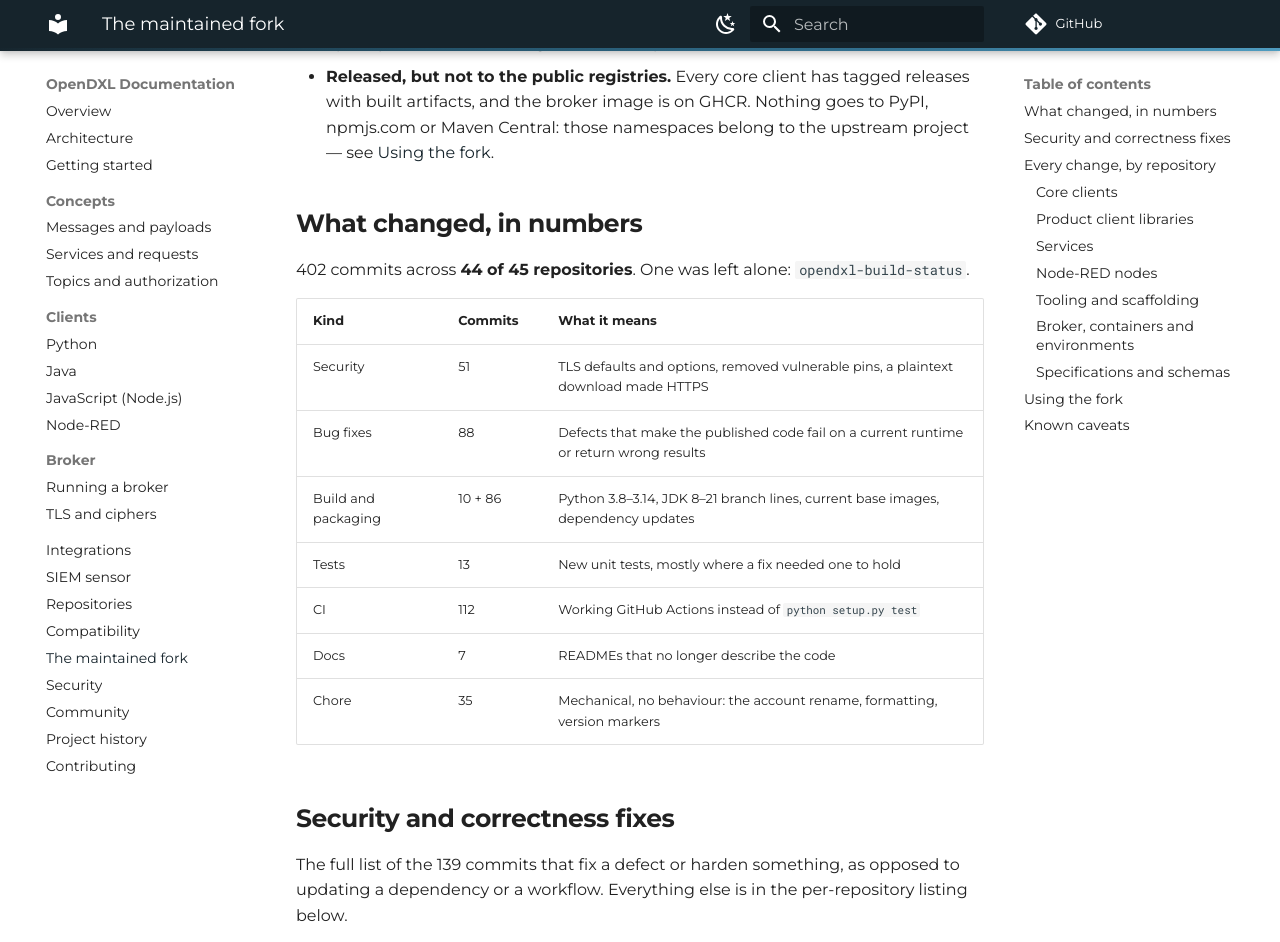
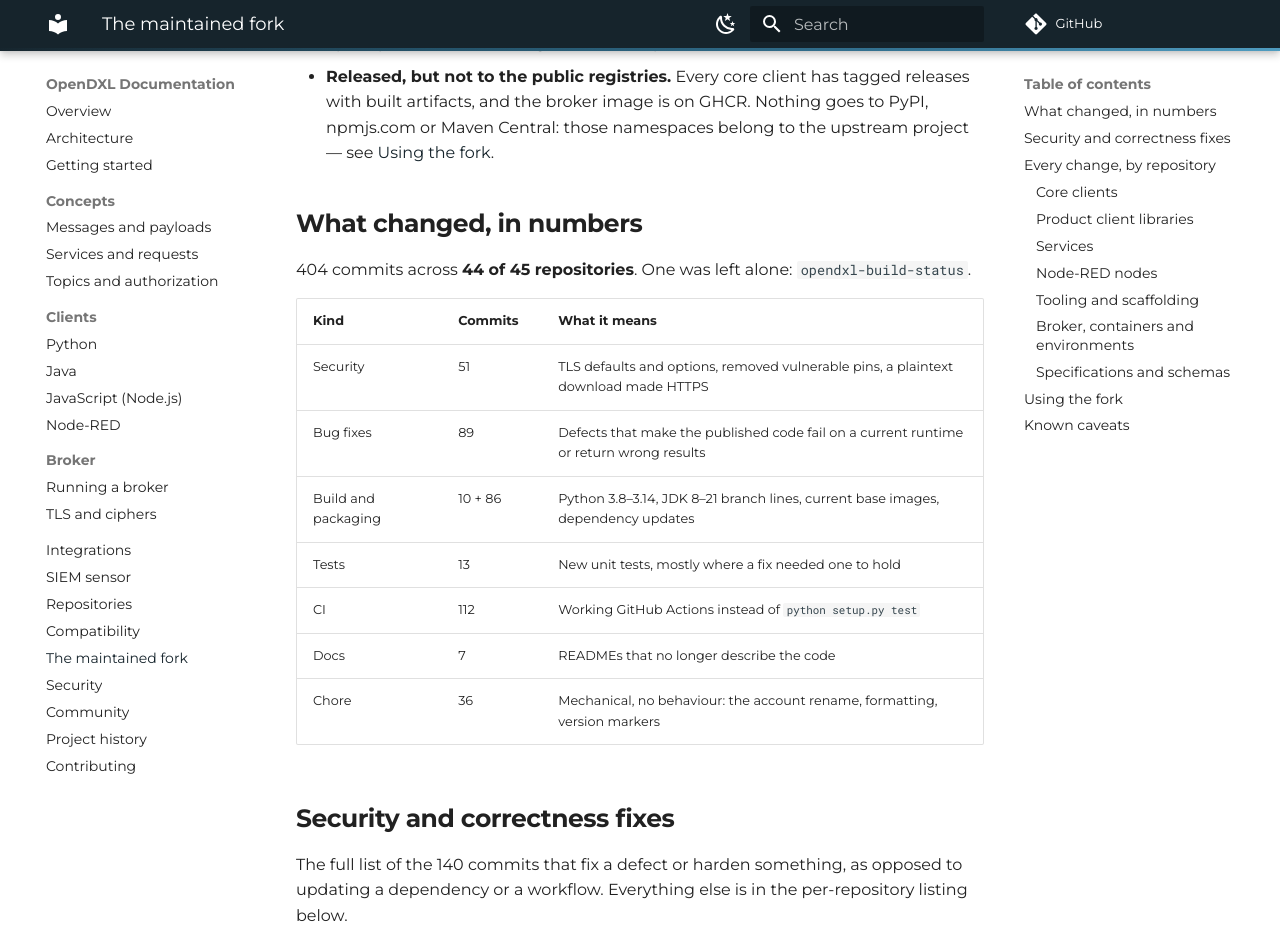
Before and after one commit to JMuellerTX/opendxl-docs, an MkDocs documentation site: the page built from docs/fork.md, in a window 1280 px wide and 1400 px high, scrolled down 535 px. Shown: the top 942 px of the window. Built offline with MkDocs 1.6.1 and Material for MkDocs 9.7.7, drawn with Linux system fonts in a browser that asks for light colours; comment, search, counter and statistics services are not loaded; some of the changed text lies outside the part shown.

Commit message:
Regenerate docs/fork.md for 404 commits

```diff
--- a/docs/fork.md
+++ b/docs/fork.md
@@ -25,22 +25,22 @@ repositories**.
 
 ## What changed, in numbers
 
-402 commits across **44 of 45 repositories**. One was left alone:
+404 commits across **44 of 45 repositories**. One was left alone:
 `opendxl-build-status`.
 
 | Kind | Commits | What it means |
 |---|---|---|
 | Security | 51 | TLS defaults and options, removed vulnerable pins, a plaintext download made HTTPS |
-| Bug fixes | 88 | Defects that make the published code fail on a current runtime or return wrong results |
+| Bug fixes | 89 | Defects that make the published code fail on a current runtime or return wrong results |
 | Build and packaging | 10 + 86 | Python 3.8–3.14, JDK 8–21 branch lines, current base images, dependency updates |
 | Tests | 13 | New unit tests, mostly where a fix needed one to hold |
 | CI | 112 | Working GitHub Actions instead of `python setup.py test` |
 | Docs | 7 | READMEs that no longer describe the code |
-| Chore | 35 | Mechanical, no behaviour: the account rename, formatting, version markers |
+| Chore | 36 | Mechanical, no behaviour: the account rename, formatting, version markers |
 
 ## Security and correctness fixes
 
-The full list of the 139 commits that fix a defect or harden something, as opposed to
+The full list of the 140 commits that fix a defect or harden something, as opposed to
 updating a dependency or a workflow. Everything else is in the per-repository listing below.
 
 | Kind | Repository | Change |
```
Also changed, not shown: other parts of docs/fork.md (+4 -1 lines).
